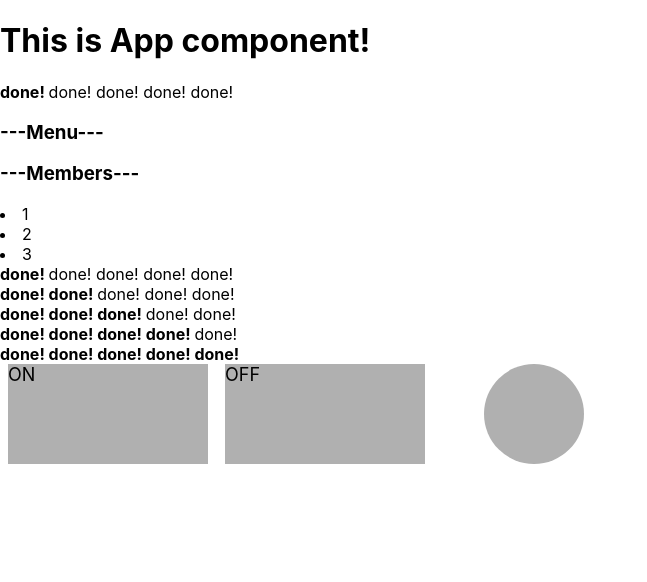
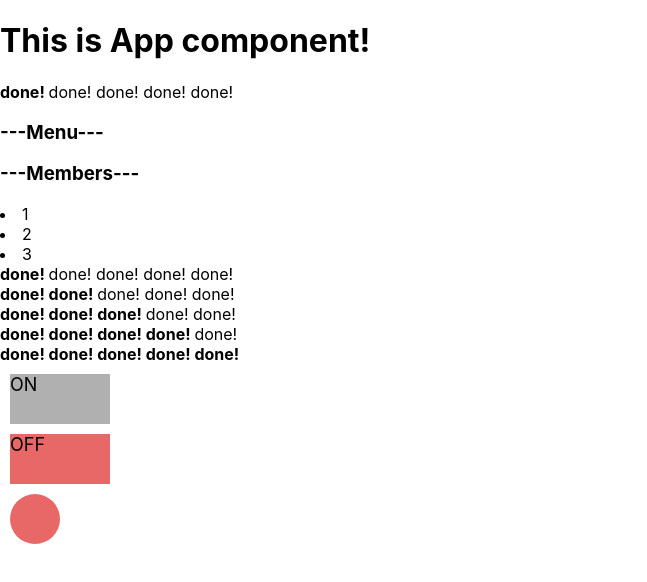
Before and after one commit to JulieBenchuk/react-kabzda-TS, a React (Create React App) app: page / in a window 1280 px wide. Shown: the top 582 px of the page, without its empty margins (0-647 px from the left). Built offline with nearby package versions, Linux system fonts and the light colour scheme.

Commit message:
added style of component OnOff

```diff
--- a/src/App.tsx
+++ b/src/App.tsx
@@ -17,7 +17,7 @@ const App = () => {
             <Progress value={3}/>
             <Progress value={4}/>
             <Progress value={5}/>
-            <OnOff status={"on"}/>
+            <OnOff switchedOn={false}/>
         </>
     );
 }
--- /dev/null
+++ b/src/components/OnOff/Off.tsx
@@ -0,0 +1,14 @@
+import React from 'react';
+import classes from "./OnOff.module.css";
+
+const Off = () => {
+    return (
+        <div>
+            <div className={classes.square}>   ON   </div>
+            <div className={classes.squareOff}>   OFF   </div>
+            <div className={classes.circleOff}>   </div>
+        </div>
+    );
+};
+
+export default Off;
--- /dev/null
+++ b/src/components/OnOff/On.tsx
@@ -0,0 +1,14 @@
+import React from 'react';
+import classes from "./OnOff.module.css";
+
+const On = () => {
+    return (
+        <div >
+            <div className={classes.squareOn}>   ON   </div>
+            <div className={classes.square}>   OFF   </div>
+            <div className={classes.circleOn}>   </div>
+        </div>
+    );
+};
+
+export default On;
--- a/src/components/OnOff/OnOff.module.css
+++ b/src/components/OnOff/OnOff.module.css
@@ -1,24 +1,49 @@
-.onOff {
+.all {
+    display: inline-block;
     width: 600px;
-    display: grid;
-    grid-template-areas:
-    "square square circle";
-    grid-gap: 1px;
 }
 .square {
-    position: relative;
-    margin: auto;
+
     font-size: large;
-    width: 200px;
-    height: 100px;
+    width: 100px;
+    height: 50px;
     background-color: #b0b0b0;
     border-color: black;
+    margin: 10px;
 }
-.circle {
-    margin-left: 50px;
+.squareOn {
+
+    font-size: large;
     width: 100px;
-    height: 100px;
-    background-color: #b0b0b0;
+    height: 50px;
+    background-color: #8dce47;
+    border-color: black;
+    margin: 10px;
+}
+.squareOff {
+
+    font-size: large;
+    width: 100px;
+    height: 50px;
+    background-color: #e86767;
+    border-color: black;
+     margin: 10px;
+}
+.circleOn {
+
+    width: 50px;
+    height: 50px;
+    background-color: #8dce47;
     border-color: black;
     border-radius: 50px;
+    margin: 10px;
 }
+.circleOff {
+
+    width: 50px;
+    height: 50px;
+    background-color: #e86767;
+    border-color: black;
+    border-radius: 50px;
+    margin: 10px;
+}
--- a/src/components/OnOff/OnOff.tsx
+++ b/src/components/OnOff/OnOff.tsx
@@ -1,16 +1,17 @@
 import React from 'react';
 import classes from "./OnOff.module.css";
+import On from "./On"
+import Off from "./Off";
 
 type OnOffPropsType = {
-    status: "on" | "off"
+    switchedOn: boolean
+
 }
 const OnOff = (props: OnOffPropsType) => {
     return (
-        <div className={classes.onOff}>
-            <div className={classes.square}>ON</div>
-            <div className={classes.square}>OFF</div>
-            <div className={classes.circle}></div>
-
+        <div className={classes.all}>
+            { props.switchedOn && <On />}
+            { !props.switchedOn && <Off />}
         </div>
     );
 };
```
